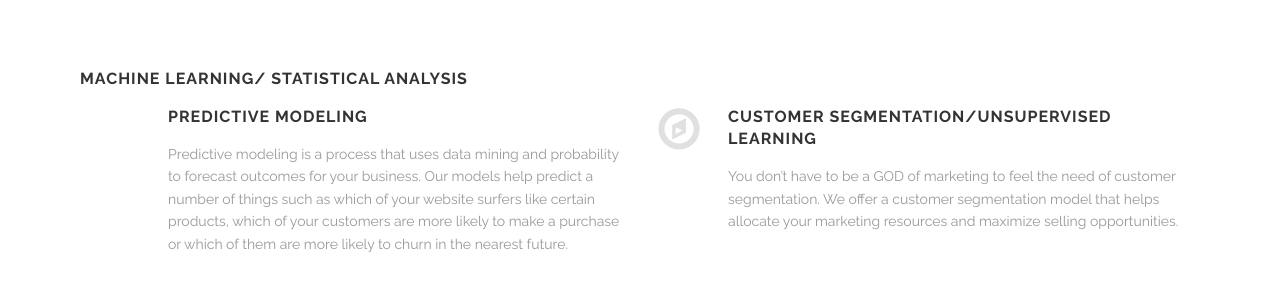
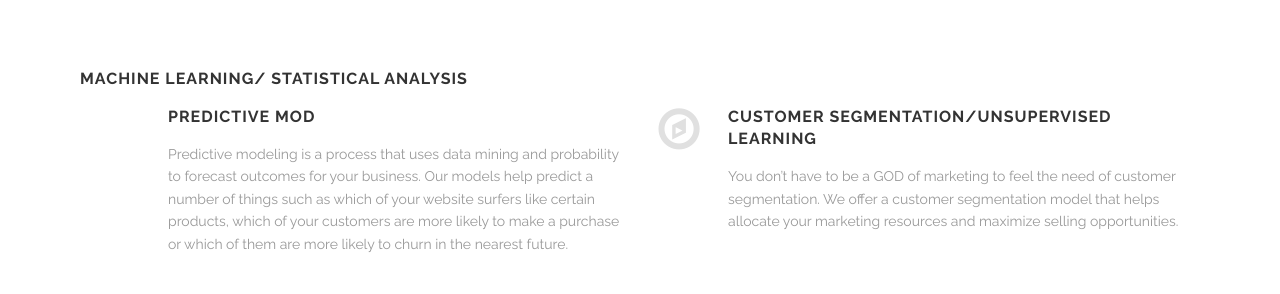
Before and after one commit to Habet/datamotus.github.io, a Jekyll site: the page built from services.html, in a window 1280 px wide. Shown: the part 427-721 px from the top of the page. Built offline with Jekyll 4.4.1, drawn with Linux system fonts in a browser that asks for light colours; some of the changed lines change nothing that is shown.

Commit message:
Update services.html

```diff
--- a/services.html
+++ b/services.html
@@ -30,6 +30,36 @@
   - icon: film
     title: Video
     desc: Acusamus laborum totam omnis inventore et error aut et eos aut. fuga mollitia vitae id enim omnis perspiciatis. modi maxime eos.
+
+section_id: services
+services_left:
+  - icon: bandcamp
+    title: Predictive Mod
+    desc: Predictive modeling is a process that uses data mining and probability to forecast outcomes for your business. Our models help predict a number of things such as which of your website surfers like certain products, which of your customers are more likely to make a purchase or which of them are more likely to churn in the nearest future.
+  - icon: clock-o
+    title: Time Series Analysis and Forecasting
+    desc: We take the data and forecast for you. We build models that predict demand, sales, and other significant metrics over specific periods.
+  - icon: pagelines
+    title: Churn modeling
+    desc: Customer churn is one of the most unpleasant events for a business. Churn modeling is a tool that defines the steps of customer churn and helps you predict and avoid it over time. Without predicting churn, your actions will be based on mere assumptions and won’t usually have a positive impact.
+  - icon: lock
+    title: Anomaly detection
+    desc: Usually, we use anomaly detection to detect errors or frauds. Using accurate machine learning processes boosts the speed of detection.
+services_right:
+  - icon: compass
+    title: Customer segmentation/unsupervised learning
+    desc: You don’t have to be a GOD of marketing to feel the need of customer segmentation. We offer a customer segmentation model that helps allocate your marketing resources and maximize selling opportunities.
+  - icon: image
+    title: Structural Equation Modeling
+    desc: This one is a complex procedure that we conduct to assess the so-called “latent” construct. Whatever that has passed unnoticed from your eyes will be identified through Structural equation modeling.
+  - icon: database
+    title: Data
+    desc: Acusamus laborum totam omnis inventore et error aut et eos aut. fuga mollitia vitae id enim omnis perspiciatis. modi maxime eos.
+  - icon: film
+    title: Video
+    desc: Acusamus laborum totam omnis inventore et error aut et eos aut. fuga mollitia vitae id enim omnis perspiciatis. modi maxime eos.
+
+
 ---
 
 <div class='full parallax' style='background-image: url(images/@stock/service-page-header.jpg); color: #fff;'>
```
